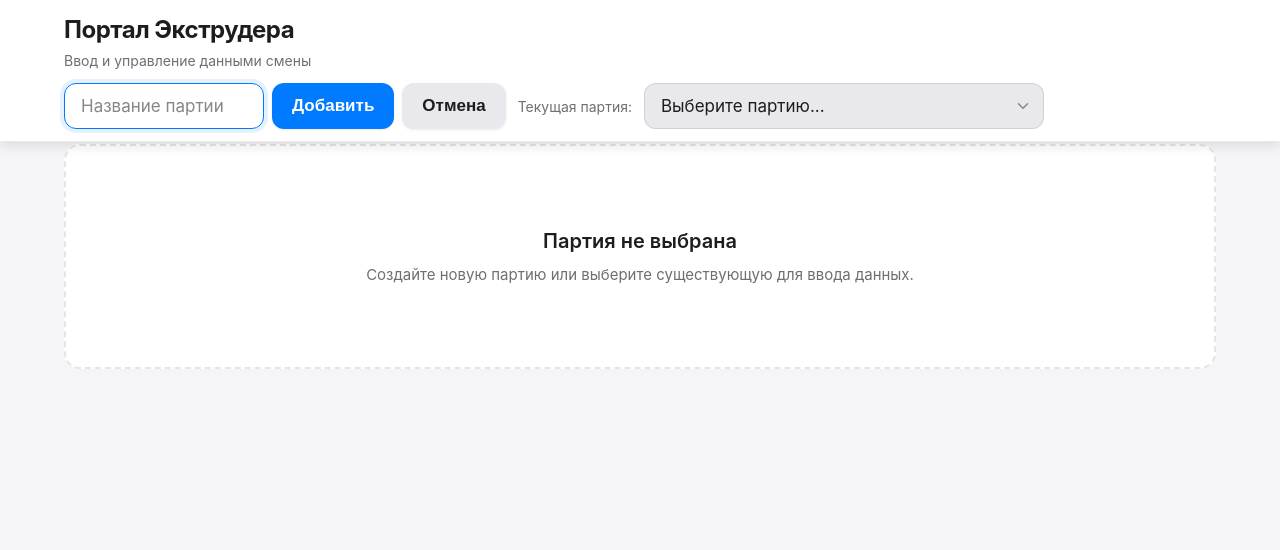
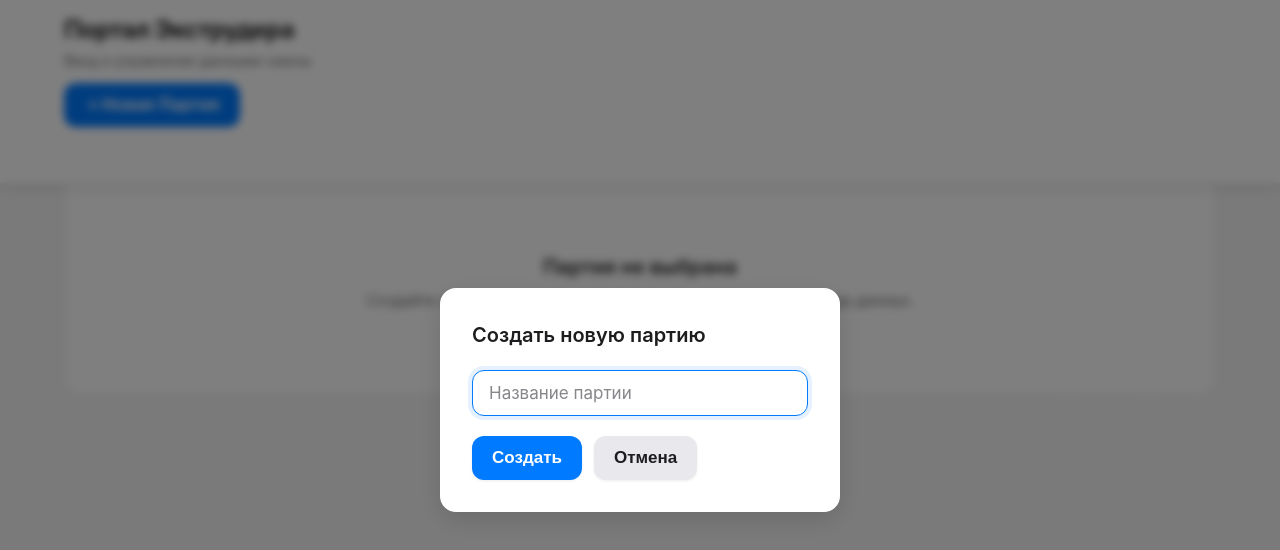
Before and after one commit to dante-adams/ext, a React (Vite) app: page / in a window 1280 px wide. Both pictures are taken after a click on the button "Новая Партия". Shown: the top 550 px of the page. Built offline with nearby package versions, Linux system fonts and the light colour scheme.

Commit message:
Major UI redesign: batch cards, dropdowns, employee management, waste percentage

```diff
--- a/src/components/TopPanel.jsx
+++ b/src/components/TopPanel.jsx
@@ -1,5 +1,5 @@
 import React, { useState } from 'react';
-import { Plus, Trash2, ChevronDown } from 'lucide-react';
+import { Plus, Trash2 } from 'lucide-react';
 
 const TopPanel = ({ batches, currentBatchId, onAddBatch, onDeleteBatch, onSelectBatch }) => {
     const [isAdding, setIsAdding] = useState(false);
@@ -14,57 +14,60 @@ const TopPanel = ({ batches, currentBatchId, onAddBatch, onDeleteBatch, onSelect
     };
 
     return (
-        <div className="batch-panel">
-            <div className="batch-controls">
-                {!isAdding ? (
+        <div className="batch-panel-new">
+            <div className="batch-panel-header">
                 <button
                     onClick={() => setIsAdding(true)}
                     className="btn btn-primary"
                 >
                     <Plus size={18} /> Новая Партия
                 </button>
-                ) : (
-                    <div className="flex gap-2">
+            </div>
+
+            {isAdding && (
+                <div className="batch-add-modal">
+                    <div className="batch-add-content">
+                        <h3>Создать новую партию</h3>
                         <input
                             type="text"
                             value={newBatchName}
                             onChange={(e) => setNewBatchName(e.target.value)}
                             placeholder="Название партии"
-                            className="batch-input"
                             autoFocus
                         />
-                        <button onClick={handleAdd} className="btn btn-primary">Добавить</button>
+                        <div className="batch-add-actions">
+                            <button onClick={handleAdd} className="btn btn-primary">Создать</button>
                             <button onClick={() => setIsAdding(false)} className="btn btn-secondary">Отмена</button>
                         </div>
+                    </div>
+                </div>
             )}
+
+            <div className="batch-grid">
+                {batches.map(batch => (
+                    <div
+                        key={batch.id}
+                        className={`batch-card ${currentBatchId === batch.id ? 'batch-card-active' : ''}`}
+                        onClick={() => onSelectBatch(batch.id)}
+                    >
+                        <div className="batch-card-header">
+                            <h4>{batch.name}</h4>
+                            <button
+                                onClick={(e) => {
+                                    e.stopPropagation();
+                                    onDeleteBatch(batch.id);
+                                }}
+                                className="batch-delete-btn"
+                                title="Удалить партию"
+                            >
+                                <Trash2 size={16} />
+                            </button>
                         </div>
-
-            <div className="batch-selector">
-                <label>Текущая партия:</label>
-                <div className="select-wrapper">
-                    <select
-                        value={currentBatchId || ''}
-                        onChange={(e) => onSelectBatch(e.target.value)}
-                    >
-                        <option value="" disabled>Выберите партию...</option>
-                        {batches.map(batch => (
-                            <option key={batch.id} value={batch.id}>
-                                {batch.name} - {new Date(batch.createdAt).toLocaleDateString()}
-                            </option>
+                        <div className="batch-card-date">
+                            {new Date(batch.createdAt).toLocaleDateString('ru-RU')}
+                        </div>
+                    </div>
                 ))}
-                    </select>
-                    <ChevronDown className="select-icon" size={18} />
-                </div>
-
-                {currentBatchId && (
-                    <button
-                        onClick={() => onDeleteBatch(currentBatchId)}
-                        className="btn btn-danger"
-                        title="Удалить текущую партию"
-                    >
-                        <Trash2 size={18} /> Удалить
-                    </button>
-                )}
             </div>
         </div>
     );
--- a/src/index.css
+++ b/src/index.css
@@ -103,66 +103,208 @@ body {
     font-weight: 400;
 }
 
-/* Batch Panel */
-.batch-panel {
+/* Batch Panel - New Grid Layout */
+.batch-panel-new {
+    margin-bottom: 24px;
+}
+
+.batch-panel-header {
+    margin-bottom: 20px;
+}
+
+.batch-add-modal {
+    position: fixed;
+    top: 0;
+    left: 0;
+    right: 0;
+    bottom: 0;
+    background-color: rgba(0, 0, 0, 0.5);
+    backdrop-filter: blur(4px);
+    z-index: 3000;
+    display: flex;
+    align-items: center;
+    justify-content: center;
+}
+
+.batch-add-content {
+    background-color: var(--color-bg-secondary);
+    border-radius: var(--radius-lg);
+    padding: 32px;
+    max-width: 400px;
+    width: 90%;
+    box-shadow: var(--shadow-lg);
+}
+
+.batch-add-content h3 {
+    font-size: 20px;
+    font-weight: 600;
+    margin-bottom: 20px;
+    color: var(--color-text-primary);
+}
+
+.batch-add-content input {
+    margin-bottom: 20px;
+}
+
+.batch-add-actions {
     display: flex;
     gap: 12px;
-    /* Reduced gap */
-    align-items: center;
-    flex-wrap: wrap;
 }
 
-.batch-controls {
-    display: flex;
-    gap: 8px;
+.batch-grid {
+    display: grid;
+    grid-template-columns: repeat(auto-fill, minmax(180px, 1fr));
+    gap: 16px;
 }
 
-.batch-input {
-    width: 200px;
+.batch-card {
+    background-color: var(--color-bg-secondary);
+    border: 2px solid rgba(0, 0, 0, 0.1);
+    border-radius: var(--radius-lg);
+    padding: 20px;
+    cursor: pointer;
+    transition: all 0.2s ease;
+    position: relative;
 }
 
-.batch-selector {
+.batch-card:hover {
+    border-color: var(--color-accent);
+    box-shadow: var(--shadow-md);
+    transform: translateY(-2px);
+}
+
+.batch-card-active {
+    border-color: var(--color-accent);
+    background-color: rgba(0, 122, 255, 0.05);
+    box-shadow: 0 0 0 3px rgba(0, 122, 255, 0.1);
+}
+
+.batch-card-header {
+    display: flex;
+    justify-content: space-between;
+    align-items: flex-start;
+    margin-bottom: 12px;
+}
+
+.batch-card-header h4 {
+    font-size: 16px;
+    font-weight: 600;
+    color: var(--color-text-primary);
+    margin: 0;
+    flex: 1;
+    word-break: break-word;
+}
+
+.batch-delete-btn {
+    background: transparent;
+    border: none;
+    color: var(--color-text-muted);
+    cursor: pointer;
+    padding: 4px;
+    border-radius: var(--radius-sm);
+    transition: all 0.2s;
+    flex-shrink: 0;
+}
+
+.batch-delete-btn:hover {
+    color: var(--color-danger);
+    background-color: rgba(255, 59, 48, 0.1);
+}
+
+.batch-delete-btn:active {
+    transform: scale(0.9);
+}
+
+.batch-card-date {
+    font-size: 13px;
+    color: var(--color-text-muted);
+}
+
+/* Employee Management Modal */
+.employee-modal {
+    position: fixed;
+    top: 0;
+    left: 0;
+    right: 0;
+    bottom: 0;
+    background-color: rgba(0, 0, 0, 0.5);
+    backdrop-filter: blur(4px);
+    z-index: 3000;
+    display: flex;
+    align-items: center;
+    justify-content: center;
+}
+
+.employee-modal-content {
+    background-color: var(--color-bg-secondary);
+    border-radius: var(--radius-lg);
+    padding: 32px;
+    max-width: 500px;
+    width: 90%;
+    max-height: 80vh;
+    overflow-y: auto;
+    box-shadow: var(--shadow-lg);
+}
+
+.employee-modal-content h3 {
+    font-size: 20px;
+    font-weight: 600;
+    margin-bottom: 20px;
+    color: var(--color-text-primary);
+}
+
+.employee-list {
+    margin-bottom: 20px;
+    max-height: 300px;
+    overflow-y: auto;
+}
+
+.employee-item {
+    display: flex;
+    justify-content: space-between;
+    align-items: center;
+    padding: 12px;
+    background-color: var(--color-bg-tertiary);
+    border-radius: var(--radius-md);
+    margin-bottom: 8px;
+}
+
+.employee-item span {
+    font-size: 15px;
+    color: var(--color-text-primary);
+}
+
+.employee-delete {
+    background: transparent;
+    border: none;
+    color: var(--color-text-muted);
+    cursor: pointer;
+    padding: 8px;
+    border-radius: var(--radius-sm);
+    transition: all 0.2s;
+}
+
+.employee-delete:hover {
+    color: var(--color-danger);
+    background-color: rgba(255, 59, 48, 0.1);
+}
+
+.employee-add {
     display: flex;
     gap: 12px;
-    align-items: center;
-    flex: 1;
+    margin-bottom: 16px;
 }
 
-.batch-selector label {
-    font-size: 14px;
-    /* Smaller label */
-    color: var(--color-text-secondary);
-    white-space: nowrap;
-}
-
-.select-wrapper {
-    position: relative;
+.employee-add input {
     flex: 1;
-    max-width: 400px;
-}
-
-.select-wrapper select {
-    width: 100%;
-    appearance: none;
-    cursor: pointer;
-    padding-right: 40px;
-}
-
-.select-icon {
-    position: absolute;
-    right: 12px;
-    top: 50%;
-    transform: translateY(-50%);
-    color: var(--color-text-muted);
-    pointer-events: none;
 }
 
 /* Main Content */
 .main-content {
     max-width: 1200px;
     margin: 0 auto;
-    padding: 24px 24px 40px;
-    /* Added top padding */
+    padding: 50px 24px 40px;
+    /* Changed to 50px top spacing */
 }
 
 /* Empty State */
```
Also changed, not shown: src/components/ShiftInfo.jsx (+92 -19 lines). Lines whose indentation alone changed are shown as unchanged.
